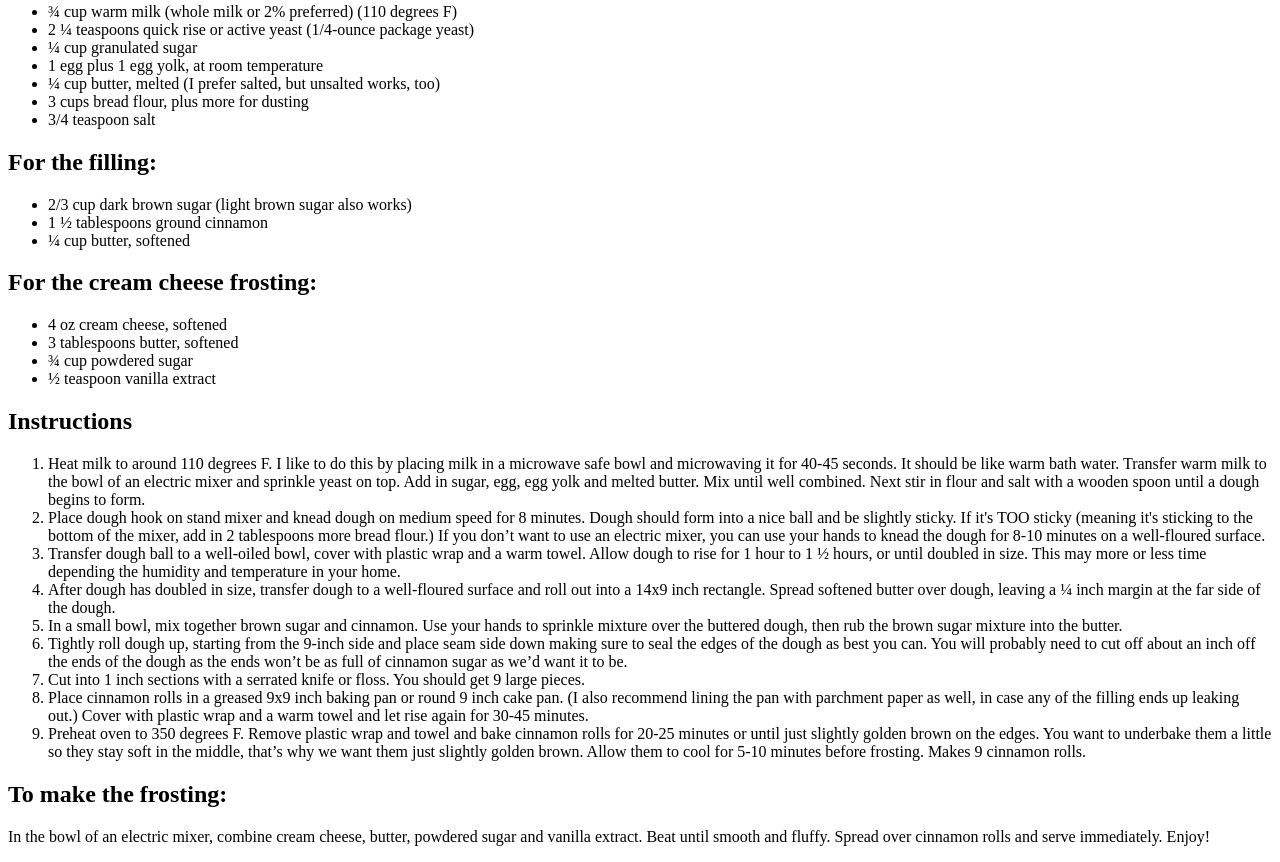
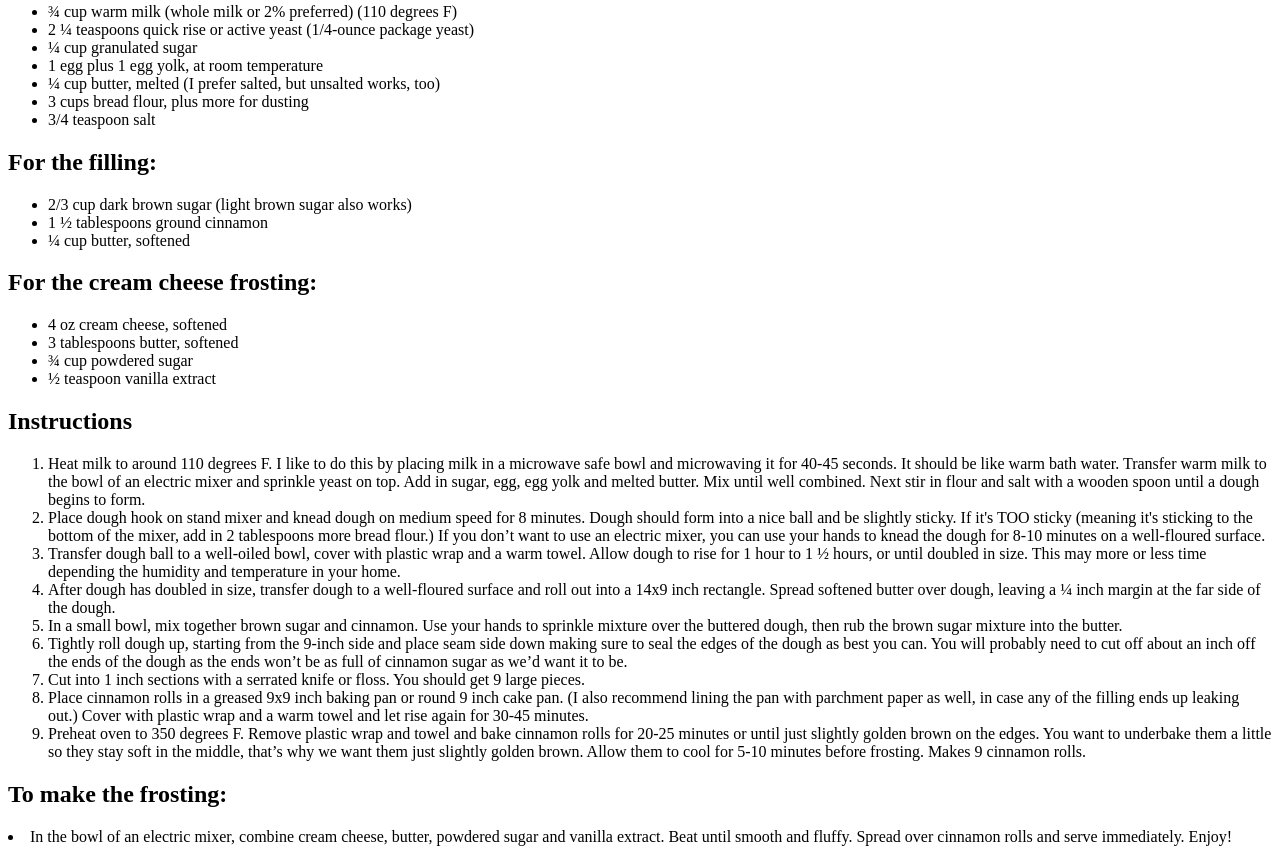
Before and after one commit to Gityupp/odin-recipes, a plain HTML site: page recipes/Cinnamon_Rolls.html in a window 1280 px wide. Shown: the part 398-1260 px from the top of the page. Drawn offline with Linux system fonts and the light colour scheme.

Commit message:
edit edit edit

```diff
--- a/recipes/Cinnamon_Rolls.html
+++ b/recipes/Cinnamon_Rolls.html
@@ -67,7 +67,7 @@
     </ol>
 
    <h2>To make the frosting:</h2>
-    In the bowl of an electric mixer, combine cream cheese, butter, powdered sugar and vanilla extract. Beat until smooth and fluffy. Spread over cinnamon rolls and serve immediately. Enjoy!
+    <li>In the bowl of an electric mixer, combine cream cheese, butter, powdered sugar and vanilla extract. Beat until smooth and fluffy. Spread over cinnamon rolls and serve immediately. Enjoy!</li>
     </p>
 
 </body>
```
